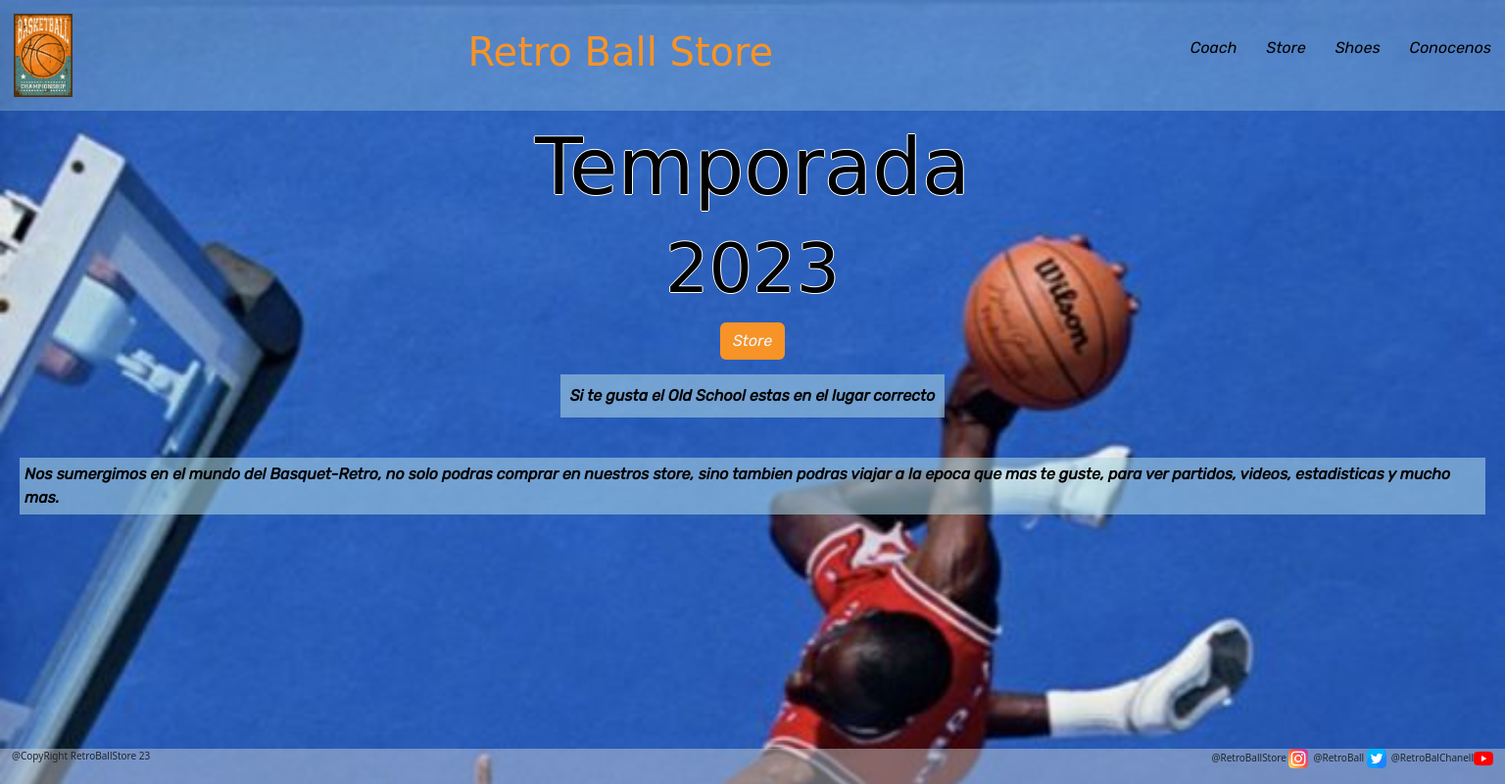
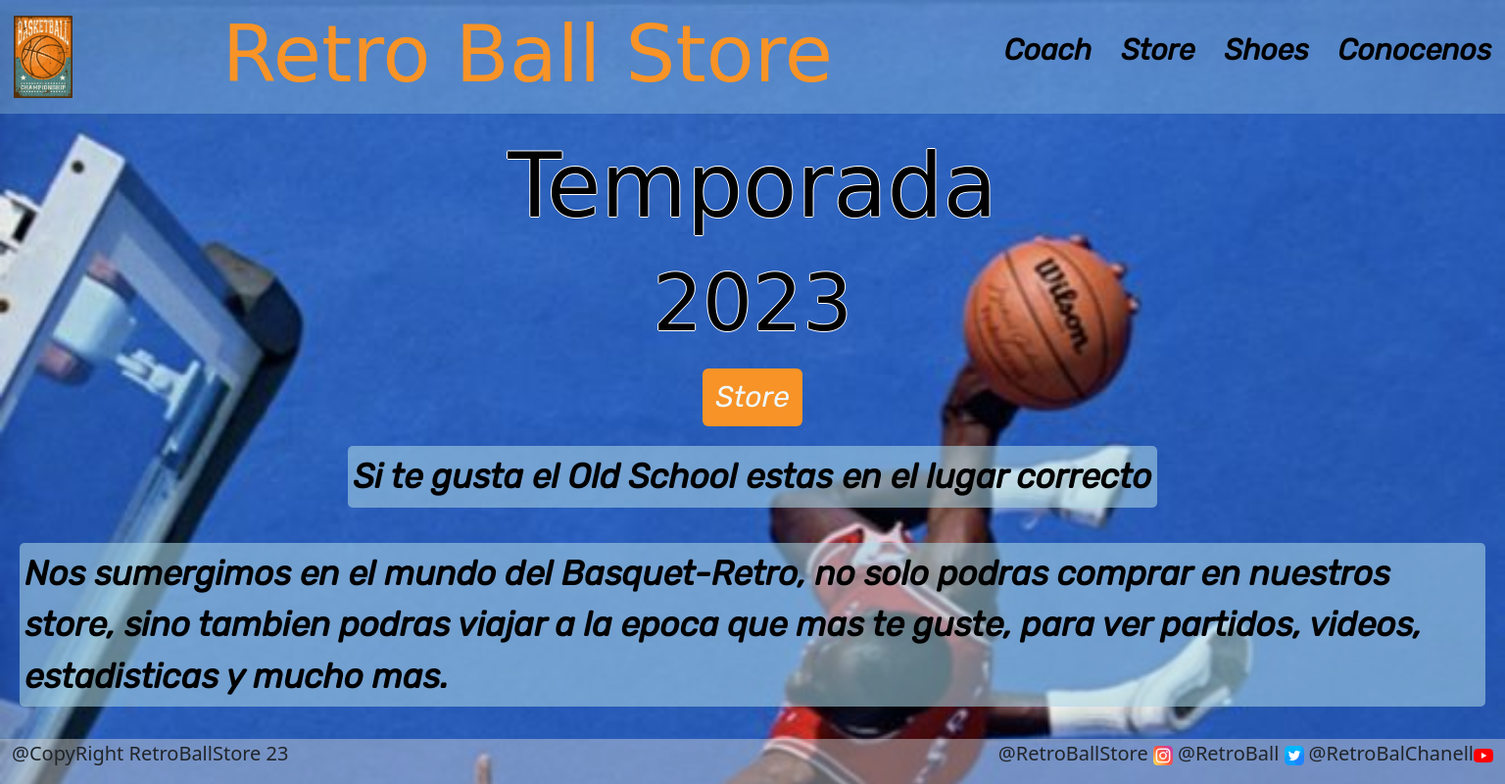
Before and after one commit to NachoCorreas/CorreasIgnacio-EntregaFinal, a plain HTML site: page index.html in a window 1536 px wide. Shown: the whole page at 98% size. Drawn offline with nearby package versions, Linux system fonts and the light colour scheme; a web font is replaced by a local one.

Commit message:
modificaciones en index media query

```diff
--- a/css/style.css
+++ b/css/style.css
@@ -57,7 +57,7 @@ main{
 }
 .titulo{
     display: flex;
-    justify-content: flex-end;
+    flex-direction: column;
 }
 .btn{
     background-color: #F79327;
@@ -66,14 +66,18 @@ main{
     font-family: 'Rubik', sans-serif;
 
 }
+
 .tituloHome{
     width: 100%;
     margin-top: 10px;
-    gap: 5px;
+    gap: 10px;
     display: flex;
     align-items: center;
     flex-direction: column;
 
+}
+.tituloHome p{
+    border-radius: 5px;
 }
 .tituloHome h2{
     font-size: 30px;
@@ -91,6 +95,11 @@ main{
 				0px  1px 0px white,
 				-1px  0px 0px white,
 				0px -1px 0px white;
+}
+.textoHome{
+    display: flex;
+    flex-direction: column;
+    justify-content: center;
 }
 .txtHome{
     font-family: 'Rubik', sans-serif;
@@ -151,17 +160,91 @@ footer{
         font-weight: 600;
         margin:20px;
     }
+    .textoHome{
+        display: flex;
+        flex-direction: column;
+        align-items: center;
+    }
+    .textoHome p{
+        border-radius: 5px;
+    }
+
     footer{
         justify-content: space-between;
         position: fixed;
         bottom: 0;
     }
     @media (min-width:1024px){
+        .listNav li{
+            font-size: 20px;
+            font-weight: 600;
+        }
+        .tituloNav h1{
+            font-size: 50px;
+        }
         .tituloHome h2{
+            font-size: 90px;
+        }
+        .tituloHome h3{
             font-size: 80px;
         }
-        .tituloHome h3{
-            font-size: 70px;
+        .tituloHome{
+            padding: 10px;
+        }
+        .txtHome{
+            font-size: 25px;
+            padding: 5px;
+        }
+        .txtHome2{
+            font-size: 20px;
+        }
+        .btn{
+            font-size: 30px;
+        }
+        .textoHome{
+            display: flex;
+            flex-direction: column;
+            align-items: center;
+        }
+        .textoHome p{
+            border-radius: 5px;
+        }
+        .redes ul li{
+            font-size: 20px;
+        }
+        .footer p{
+            font-size: 20px;
         }
     }
 }
+    @media (min-width:1440px){
+        .listNav li{
+            font-size: 30px;
+            font-weight: 600;
+        }
+        .tituloNav h1{
+            font-size: 80px;
+        }
+        .tituloHome h2{
+            font-size: 90px;
+        }
+        .tituloHome h3{
+            font-size: 80px;
+        }
+        .txtHome{
+            font-size: 35px;
+            padding: 5px;
+        }
+        .txtHome2{
+            font-size: 35px;
+        }
+        .btn{
+            font-size: 30px;
+        }
+        .redes ul li{
+            font-size: 20px;
+        }
+        .footer p{
+            font-size: 20px;
+        }
+    }
--- a/index.html
+++ b/index.html
@@ -37,10 +37,12 @@
       <h2>Temporada</h2>
       <h3>2023</h3>
       <button type="button" class="btn btn ">Store</button>
-      <p class="txtHome">Si te gusta el Old School estas en el lugar correcto</p>
-      <p class="txtHome2">Nos sumergimos en el mundo del Basquet-Retro, no solo podras comprar en nuestros store, sino tambien podras viajar a la epoca que mas te guste, para ver partidos, videos, estadisticas y mucho mas. </p>
+    </div>
+    <div class="textoHome">
+    <p class="txtHome">Si te gusta el Old School estas en el lugar correcto</p>
+    <p class="txtHome2">Nos sumergimos en el mundo del Basquet-Retro, no solo podras comprar en nuestros store, sino tambien podras viajar a la epoca que mas te guste, para ver partidos, videos, estadisticas y mucho mas. </p>
+    </div>
 
-    </div>
 </section>
 
 
```
